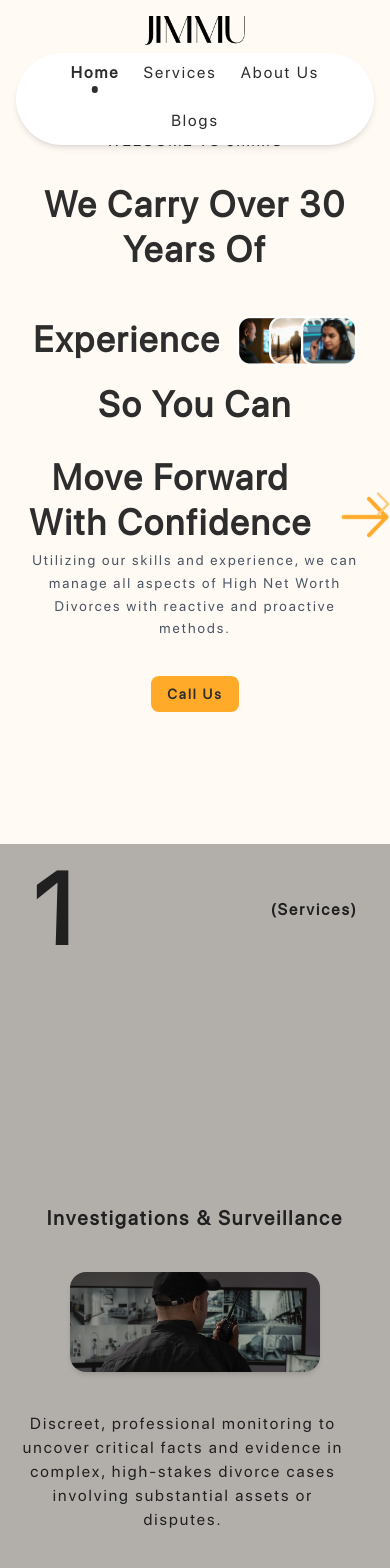
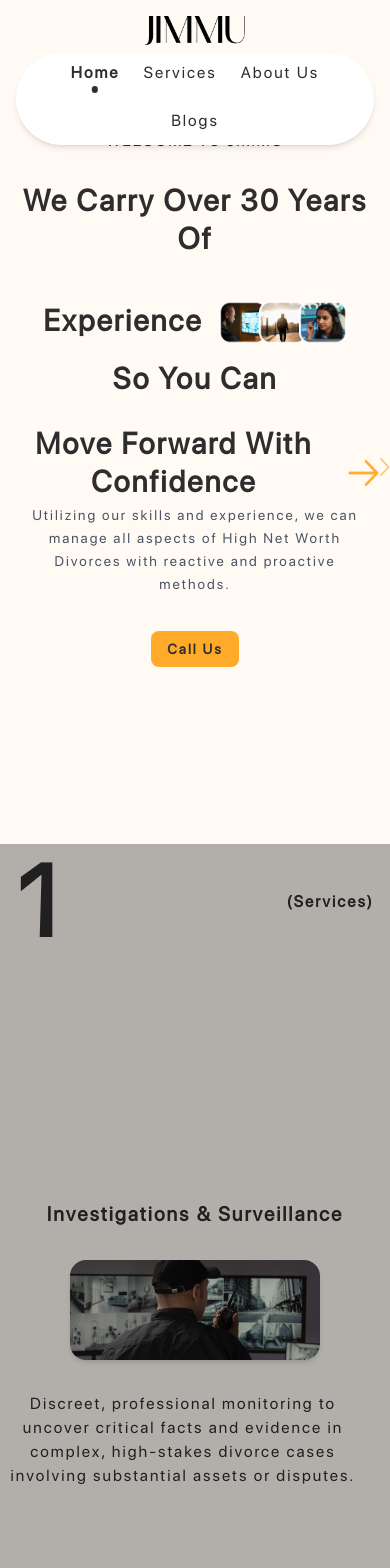
Before and after one commit to rumeshsmrr/Jimmu_V2, a React (Vite) app: page / in a window 390 px wide. Shown: the top 1568 px of the page. Built offline with nearby package versions, Linux system fonts and the light colour scheme.

Commit message:
call us button, nav bar hover

```diff
--- a/src/components/Header.jsx
+++ b/src/components/Header.jsx
@@ -3,32 +3,26 @@ import { Link, Events } from "react-scroll";
 import logo from "../assets/images/logo.png";
 
 const Header = () => {
-  const [isVisible, setIsVisible] = useState(true);
-  const [lastScrollY, setLastScrollY] = useState(0);
-  const [activeSection, setActiveSection] = useState("home");
+  const [isVisible, setIsVisible] = useState(true); // Header visibility state
+  const [lastScrollY, setLastScrollY] = useState(0); // Track last scroll position
+  const [activeSection, setActiveSection] = useState("home"); // Active section state
 
   useEffect(() => {
     const handleScroll = () => {
       const currentScrollY = window.scrollY;
 
-      if (currentScrollY > lastScrollY && currentScrollY > 50) {
-        setIsVisible(false); // Hide on scroll down
-      } else {
-        setIsVisible(true); // Show on scroll up
-      }
+      // Toggle header visibility based on scroll direction
+      setIsVisible(!(currentScrollY > lastScrollY && currentScrollY > 50));
 
       setLastScrollY(currentScrollY);
     };
 
     window.addEventListener("scroll", handleScroll);
-
-    return () => {
-      window.removeEventListener("scroll", handleScroll);
-    };
+    return () => window.removeEventListener("scroll", handleScroll);
   }, [lastScrollY]);
 
-  // React Scroll Events to ensure active section works
   useEffect(() => {
+    // Register scroll events
     Events.scrollEvent.register("begin", () => {});
     Events.scrollEvent.register("end", () => {});
 
@@ -52,7 +46,7 @@ const Header = () => {
         </div>
 
         {/* Navigation Menu */}
-        <div className="flex-1 flex justify-center mt-2 sm:mr-0 md:mr-24">
+        <div className="flex-1 flex justify-center mt-2 md:mr-24">
           <div className="bg-white shadow-md rounded-full flex items-center justify-center px-4 pt-2 pb-3">
             <ul className="flex flex-wrap justify-center gap-6 px-6">
               {[
@@ -69,7 +63,7 @@ const Header = () => {
                     offset={-40}
                     spy={true}
                     onSetActive={() => setActiveSection(section.id)}
-                    className={`cursor-pointer text-secondary hover:text-secondary transition ${
+                    className={`cursor-pointer text-secondary hover:font-bold transition ${
                       activeSection === section.id ? "font-bold" : ""
                     }`}
                   >
--- a/src/components/HeroSection.jsx
+++ b/src/components/HeroSection.jsx
@@ -1,4 +1,4 @@
-import React, { useRef } from "react";
+import React, { useRef, useState } from "react";
 import { motion, useInView } from "framer-motion";
 import hero1 from "../assets/images/hero1.png";
 import hero2 from "../assets/images/hero2.png";
@@ -9,6 +9,22 @@ import Arrow2 from "../assets/images/arrow2.png";
 const HeroSection = () => {
   const sectionRef = useRef(null);
   const isInView = useInView(sectionRef, { triggerOnce: false, threshold: 0.2 });
+  const [showPopup, setShowPopup] = useState(false); // State to control popup visibility
+
+  const handleCallClick = () => {
+    const isMobile = /Mobi|Android/i.test(navigator.userAgent); // Detect if the user is on mobile
+    if (isMobile) {
+      // Open the phone app
+      window.location.href = "tel:+1234567890";
+    } else {
+      // Show the popup on desktop
+      setShowPopup(true);
+    }
+  };
+
+  const closePopup = () => {
+    setShowPopup(false);
+  };
 
   const textVariant = {
     hidden: { y: "100%", opacity: 0 },
@@ -43,7 +59,7 @@ const HeroSection = () => {
         {/* Main Heading */}
         <div className="overflow-hidden pb-5">
           <motion.h1
-            className="text-4xl sm:text-6xl font-bold text-secondary leading-tight"
+            className="text-3xl md:text-6xl font-bold text-secondary leading-tight"
             variants={textVariant}
             initial="hidden"
             animate={isInView ? "visible" : "hidden"}
@@ -55,7 +71,7 @@ const HeroSection = () => {
         <div className="flex flex-wrap justify-center gap-4 items-center my-6">
           <div className="overflow-hidden pb-1">
             <motion.h1
-              className="text-4xl sm:text-6xl font-bold text-secondary leading-tight"
+              className="text-3xl md:text-6xl font-bold text-secondary leading-tight"
               variants={textVariant}
               initial="hidden"
               animate={isInView ? "visible" : "hidden"}
@@ -68,7 +84,7 @@ const HeroSection = () => {
             <motion.img
               src={hero1}
               alt="Experience 1"
-              className="w-14 sm:w-16 h-auto z-10 relative"
+              className="w-12 sm:w-14 md:w-16 h-auto z-10 relative"
               initial={{ opacity: 0, x: -20 }}
               animate={isInView ? { opacity: 1, x: 0 } : { opacity: 0, x: -20 }}
               transition={{
@@ -80,7 +96,7 @@ const HeroSection = () => {
             <motion.img
               src={hero2}
               alt="Experience 2"
-              className="w-14 sm:w-16 relative z-20 -ml-8"
+              className="w-12 sm:w-14 md:w-16 relative z-20 -ml-4 sm:-ml-6 md:-ml-8"
               initial={{ opacity: 0, x: -20 }}
               animate={isInView ? { opacity: 1, x: 0 } : { opacity: 0, x: -20 }}
               transition={{
@@ -92,7 +108,7 @@ const HeroSection = () => {
             <motion.img
               src={hero3}
               alt="Experience 3"
-              className="w-14 sm:w-16 relative z-20 -ml-8"
+              className="w-12 sm:w-14 md:w-16 relative z-20 -ml-4 sm:-ml-6 md:-ml-8"
               initial={{ opacity: 0, x: -20 }}
               animate={isInView ? { opacity: 1, x: 0 } : { opacity: 0, x: -20 }}
               transition={{
@@ -105,7 +121,7 @@ const HeroSection = () => {
 
           <div className="overflow-hidden pb-1">
             <motion.h1
-              className="text-4xl sm:text-6xl font-bold text-secondary leading-tight"
+              className="text-3xl md:text-6xl font-bold text-secondary leading-tight"
               variants={textVariant}
               initial="hidden"
               animate={isInView ? "visible" : "hidden"}
@@ -118,7 +134,7 @@ const HeroSection = () => {
         <div className="flex justify-center gap-2 items-center ">
           <div className="overflow-hidden pb-1">
             <motion.h1
-              className="text-4xl sm:text-[55px] font-bold text-secondary leading-tight"
+              className="text-3xl md:text-[55px] font-bold text-secondary leading-tight"
               variants={textVariant}
               initial="hidden"
               animate={isInView ? "visible" : "hidden"}
@@ -132,13 +148,13 @@ const HeroSection = () => {
             <motion.img
               src={Arrow1}
               alt="Arrow 1"
-              className="w-[50px] h-auto absolute"
+              className="w-8 sm:w-12 md:w-[50px] h-auto absolute"
               initial={{ opacity: 0, x: -20 }}
               animate={isInView ? { opacity: 1, x: 0 } : { opacity: 0, x: -20 }}
               transition={{
                 duration: 1.5,
                 ease: [0.22, 0.61, 0.36, 1],
-                delay: isInView ? 0.6 : 0, // Conditional delay
+                delay: isInView ? 0.6 : 0,
               }}
             />
 
@@ -146,13 +162,13 @@ const HeroSection = () => {
             <motion.img
               src={Arrow2}
               alt="Arrow 2"
-              className="w-[50px] h-auto relative"
+              className="w-8 sm:w-12 md:w-[50px] h-auto relative"
               initial={{ opacity: 0, x: -20 }}
               animate={isInView ? { opacity: 1, x: 20 } : { opacity: 0, x: -20 }}
               transition={{
                 duration: 1.7,
                 ease: [0.22, 0.61, 0.36, 1],
-                delay: isInView ? 0.8 : 0, // Conditional delay
+                delay: isInView ? 0.8 : 0,
               }}
             />
           </div>
@@ -176,10 +192,26 @@ const HeroSection = () => {
             variants={textVariant}
             initial="hidden"
             animate={isInView ? "visible" : "hidden"}
+            onClick={handleCallClick}
           >
             Call Us
           </motion.button>
         </div>
+
+        {/* Popup for Desktop */}
+        {showPopup && (
+          <div className="fixed inset-0 bg-black bg-opacity-50 flex items-center justify-center z-50">
+            <div className="bg-white p-6 rounded-lg text-center">
+              <p className="text-lg ">Call us at: +1 234 567 890</p>
+              <button
+                className="mt-4 bg-assent text-secondary text-sm sm:text-lg font-semibold py-2 px-4 rounded-lg hover:bg-orange-400"
+                onClick={closePopup}
+              >
+                Close
+              </button>
+            </div>
+          </div>
+        )}
       </div>
     </section>
   );
--- a/src/components/services.jsx
+++ b/src/components/services.jsx
@@ -22,10 +22,10 @@ const ServiceSection = ({ number, title, description, image, alt, index, isDarke
       }}
     >
       <section className="w-full flex items-start justify-center h-full bg-primary">
-        <div className="max-w-full mx-auto grid grid-cols-1 md:grid-cols-2 gap-12 items-start px-4 md:px-0 h-full">
+        <div className="max-w-full mx-auto grid grid-cols-1 md:grid-cols-2 gap-6 sm:gap-8 md:gap-12 items-start px-2 sm:px-4 md:px-0 h-full">
 
           {/* Left Section */}
-          <div className="flex flex-row items-center md:items-start justify-between m-4 md:m-10">
+          <div className="flex flex-row items-center md:items-start justify-between m-2 sm:m-4 md:m-10">
             <h1 className="text-[100px] md:text-[200px] font-bold text-secondary leading-none">
               {number}
             </h1>
@@ -34,7 +34,7 @@ const ServiceSection = ({ number, title, description, image, alt, index, isDarke
             </p>
           </div>
           {/* Right Section */}
-          <div className="mt-6 md:mt-14 flex flex-col gap-10 md:gap-28 items-center md:items-start">
+          <div className="mt-4 sm:mt-6 md:mt-14 flex flex-col gap-8 sm:gap-10 md:gap-28 items-center md:items-start">
             <h2 className="text-xl md:text-6xl font-semibold text-secondary text-center md:text-left">
               {title}
             </h2>
@@ -138,5 +138,4 @@ const services = [
   },
 ];
 
-
 export default ServicePage;
```
